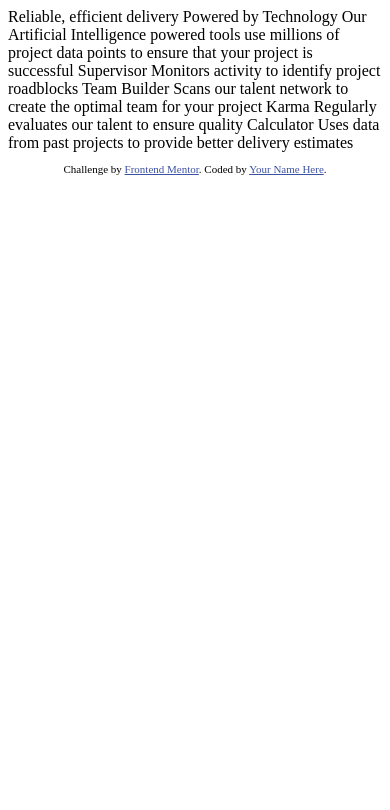
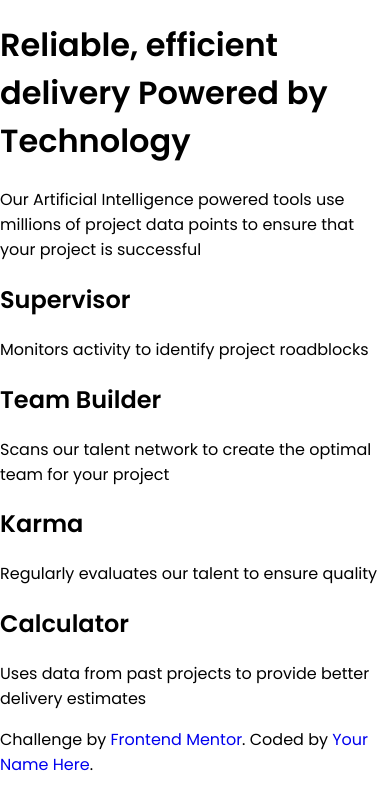
Before and after one commit to snayder1900/Challenge-four-card-feature-section, a plain HTML site: page index.html in a window 390 px wide. Drawn offline with Linux system fonts and the light colour scheme.

Commit message:
Se estructura el html, se crean las clases y se definen la paleta de colores, los breakpoints, el normalize propio, ect

```diff
--- /dev/null
+++ b/assets/scss/base/_base.scss
@@ -0,0 +1,14 @@
+// normalize propio
+*,*::before,*::after {
+    box-sizing: border-box;
+}
+body {
+    margin: 0;
+    font-family: 'Poppins', sans-serif;;
+}
+a {
+    text-decoration: none;
+}
+img {
+    max-width: 100%;
+}
--- /dev/null
+++ b/assets/scss/config/_mixins.scss
@@ -0,0 +1,12 @@
+// mixin para responsive
+@mixin mq($bp) {
+    @if map-has-key($breakpoints,$bp) {
+        @media screen and (min-width: map-get($breakpoints,$bp)) {
+            @content
+        }
+    } @else {
+        @media screen and (min-width: $bp) {
+            @content;
+        }
+    }
+}
--- /dev/null
+++ b/assets/scss/config/_variables.scss
@@ -0,0 +1,21 @@
+// breakpoints
+$breakpoints: (
+    mobile: 375px,
+    desktop: 1024px
+);
+// colors
+$colors: (
+    // primary
+    red: hsl(0,78%,62%),
+    cyan: hsl(180, 62%, 55%),
+    orange: hsl(34,97%,64%),
+    blue: hsl(212, 86%, 64%),
+    // neutral
+    Very Dark Blue: hsl(234, 12%, 34%),
+    Grayish Blue: hsl(229, 6%, 66%),
+    Very Light Gray: hsl(0, 0%, 98%)
+);
+// typography
+$typography: (
+    font-size: 15px
+);
--- /dev/null
+++ b/assets/scss/styles.scss
@@ -0,0 +1,3 @@
+@import "config/variables";
+@import "config/mixins";
+@import "base/base";
--- a/index.html
+++ b/index.html
@@ -3,38 +3,39 @@
 <head>
   <meta charset="UTF-8">
   <meta name="viewport" content="width=device-width, initial-scale=1.0"> <!-- displays site properly based on user's device -->
+  <link rel="icon" type="image/png" sizes="32x32" href="./assets/images/favicon-32x32.png">
+  <title>Frontend Mentor | Four card feature section</title>
+  <link href="https://fonts.googleapis.com/css2?family=Poppins:wght@200;400;600&display=swap" rel="stylesheet">
+  <link rel="stylesheet" href="./assets/css/styles.css">
 
-  <link rel="icon" type="image/png" sizes="32x32" href="./images/favicon-32x32.png">
-
-  <title>Frontend Mentor | Four card feature section</title>
-
-  <!-- Feel free to remove these styles or customise in your own stylesheet 👍 -->
-  <style>
-    .attribution { font-size: 11px; text-align: center; }
-    .attribution a { color: hsl(228, 45%, 44%); }
-  </style>
 </head>
 <body>
-
-  Reliable, efficient delivery
-  Powered by Technology
-
-  Our Artificial Intelligence powered tools use millions of project data points
-  to ensure that your project is successful
-
-  Supervisor
-  Monitors activity to identify project roadblocks
-
-  Team Builder
-  Scans our talent network to create the optimal team for your project
-
-  Karma
-  Regularly evaluates our talent to ensure quality
-
-  Calculator
-  Uses data from past projects to provide better delivery estimates
-
-
+  <!-- HEADER -->
+  <header class="main-header">
+    <h1 class="main-header__title"> Reliable, efficient delivery
+    Powered by Technology</h1>
+    <p class="main-header__text">Our Artificial Intelligence powered tools use millions of project data points
+    to ensure that your project is successful</p>
+  </header>
+  <!-- MAIN -->
+  <main class="main-section">
+    <section class="l-section">
+      <h2 class="main-section__title">Supervisor</h2>
+      <p class="main-section__text">Monitors activity to identify project roadblocks</p>
+    </section>
+    <section class="l-section">
+      <h2 class="main-section__title">Team Builder</h2>
+      <p class="main-section__text">Scans our talent network to create the optimal team for your project</p>
+    </section>
+    <section class="l-section">
+      <h2 class="main-section__title">Karma</h2>
+      <p class="main-section__text">Regularly evaluates our talent to ensure quality</p>
+    </section>
+    <section class="l-section">
+      <h2 class="main-section__title">Calculator</h2>
+      <p class="main-section__text">Uses data from past projects to provide better delivery estimates</p>
+    </section>
+  </main>
   <footer>
     <p class="attribution">
       Challenge by <a href="https://www.frontendmentor.io?ref=challenge" target="_blank">Frontend Mentor</a>.
```
Also changed, not shown: assets/css/styles.css (added), assets/images/favicon-32x32.png (renamed from images/favicon-32x32.png), assets/images/icon-calculator.svg (renamed from images/icon-calculator.svg), assets/images/icon-karma.svg (renamed from images/icon-karma.svg), assets/images/icon-supervisor.svg (renamed from images/icon-supervisor.svg), assets/images/icon-team-builder.svg (renamed from images/icon-team-builder.svg).
